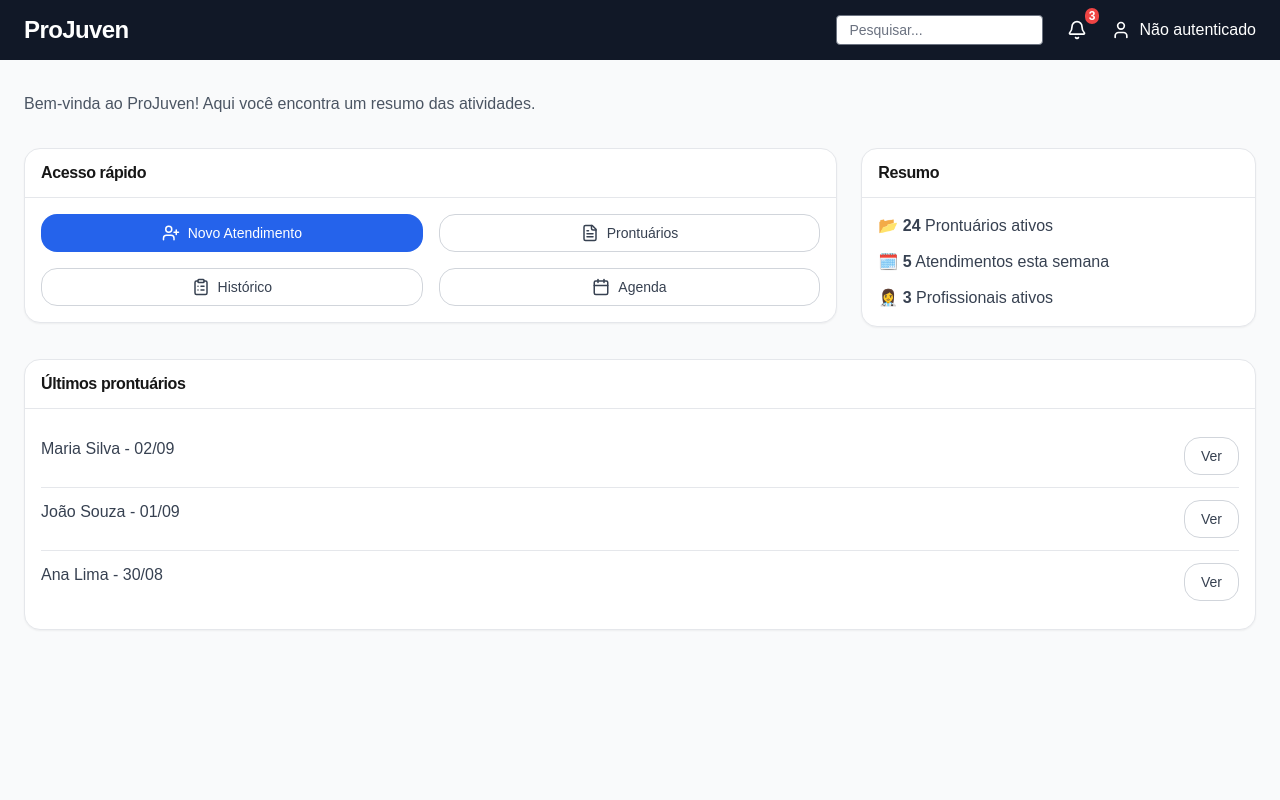
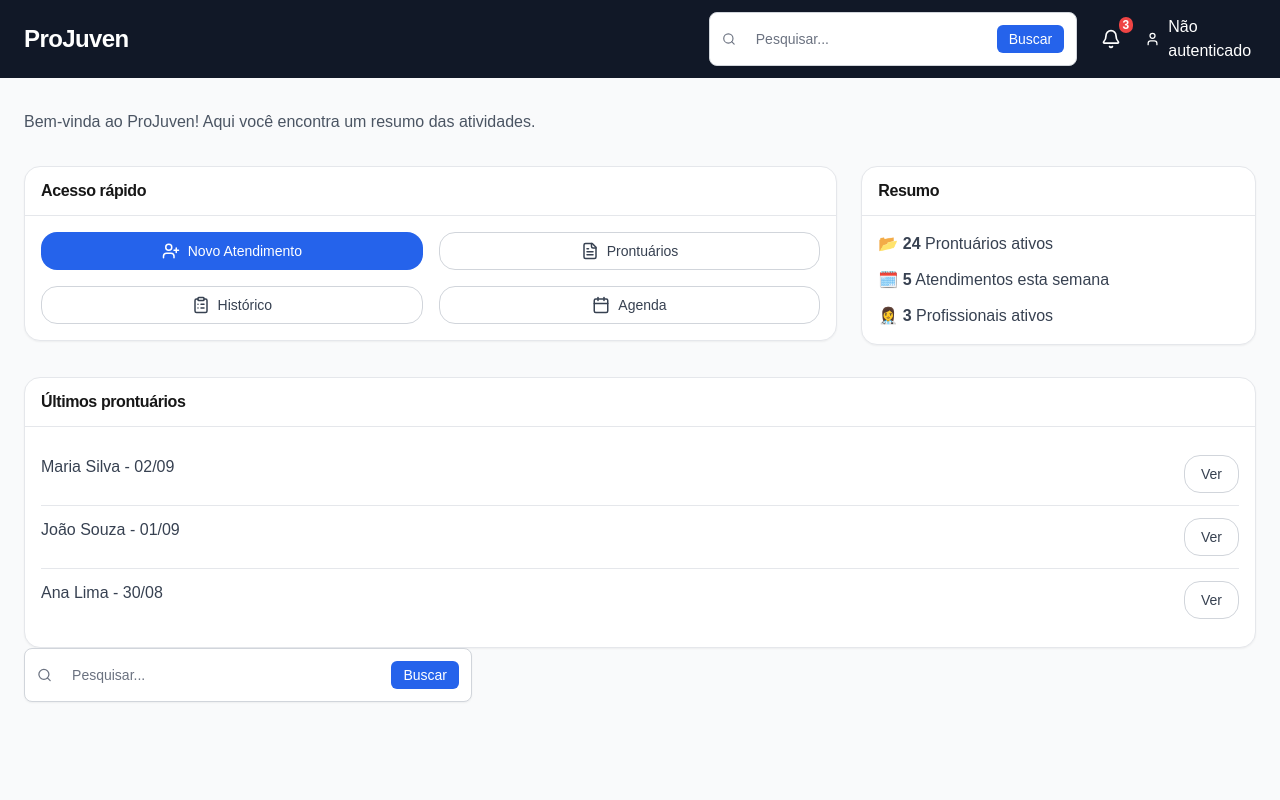
Before and after one commit to resenhandodirei/ProJuven, a Next.js app: page /home in a window 1280 px wide. Shown: the top 800 px of the page. Built offline with nearby package versions, Linux system fonts and the light colour scheme.

Commit message:
feat: já encaixada dentro da Navbar, porém seria prudente diminui-la

```diff
--- /dev/null
+++ b/src/components/SearchBar.tsx
@@ -0,0 +1,47 @@
+"use client";
+
+import React, { useState } from "react";
+import { Search } from "lucide-react";
+
+interface SearchBarProps {
+  placeholder?: string;
+  onSearch?: (query: string) => void;
+  className?: string;
+}
+
+export default function SearchBar({
+  placeholder = "Pesquisar...",
+  onSearch,
+  className = "",
+}: SearchBarProps) {
+  const [query, setQuery] = useState("");
+
+  const handleSubmit = (e: React.FormEvent) => {
+    e.preventDefault();
+    if (onSearch) {
+      onSearch(query.trim());
+    }
+  };
+
+  return (
+    <form
+      onSubmit={handleSubmit}
+      className={`flex items-center w-full max-w-md rounded-lg border border-gray-300 bg-white px-3 py-2 shadow-sm focus-within:ring-2 focus-within:ring-blue-400 ${className}`}
+    >
+      <Search className="h-5 w-5 text-gray-500 mr-2" />
+      <input
+        type="text"
+        value={query}
+        onChange={(e) => setQuery(e.target.value)}
+        placeholder={placeholder}
+        className="w-full border-none outline-none text-sm text-gray-700"
+      />
+      <button
+        type="submit"
+        className="ml-2 rounded-md bg-blue-600 px-3 py-1 text-sm text-white hover:bg-blue-700 transition"
+      >
+        Buscar
+      </button>
+    </form>
+  );
+}
--- a/src/components/navbar.tsx
+++ b/src/components/navbar.tsx
@@ -2,6 +2,8 @@
 
 import { useState, useEffect } from "react";
 import { Bell, Menu, User } from "lucide-react";
+
+import SearchBar from "./SearchBar";
 
 interface UserData {
   nome: string;
@@ -70,11 +72,7 @@ export default function Navbar() {
         {/* Ações Direita */}
         <div className="flex items-center gap-4">
           {/* Pesquisa */}
-          <input
-            type="text"
-            placeholder="Pesquisar..."
-            className="hidden md:block rounded px-3 py-1 text-sm text-gray-900"
-          />
+          <SearchBar />
 
           {/* Notificações */}
           <button className="relative p-2 rounded-full hover:bg-gray-800 transition">
--- a/src/pages/home.tsx
+++ b/src/pages/home.tsx
@@ -5,6 +5,7 @@ import { Card, CardContent, CardHeader, CardTitle } from "@/components/Cards"
 import { Button } from "@/components/Button"
 import Navbar from "@/components/navbar"
 import Footer from "@/components/footer"
+import SearchBar from "@/components/SearchBar"
 import { Calendar, FileText, UserPlus, ClipboardList } from "lucide-react"
 
 export default function HomePage() {
@@ -112,6 +113,7 @@ export default function HomePage() {
           </CardContent>
         </Card>
       </motion.div>
+      <SearchBar />
     </div>
     <Footer />
     </>
```
